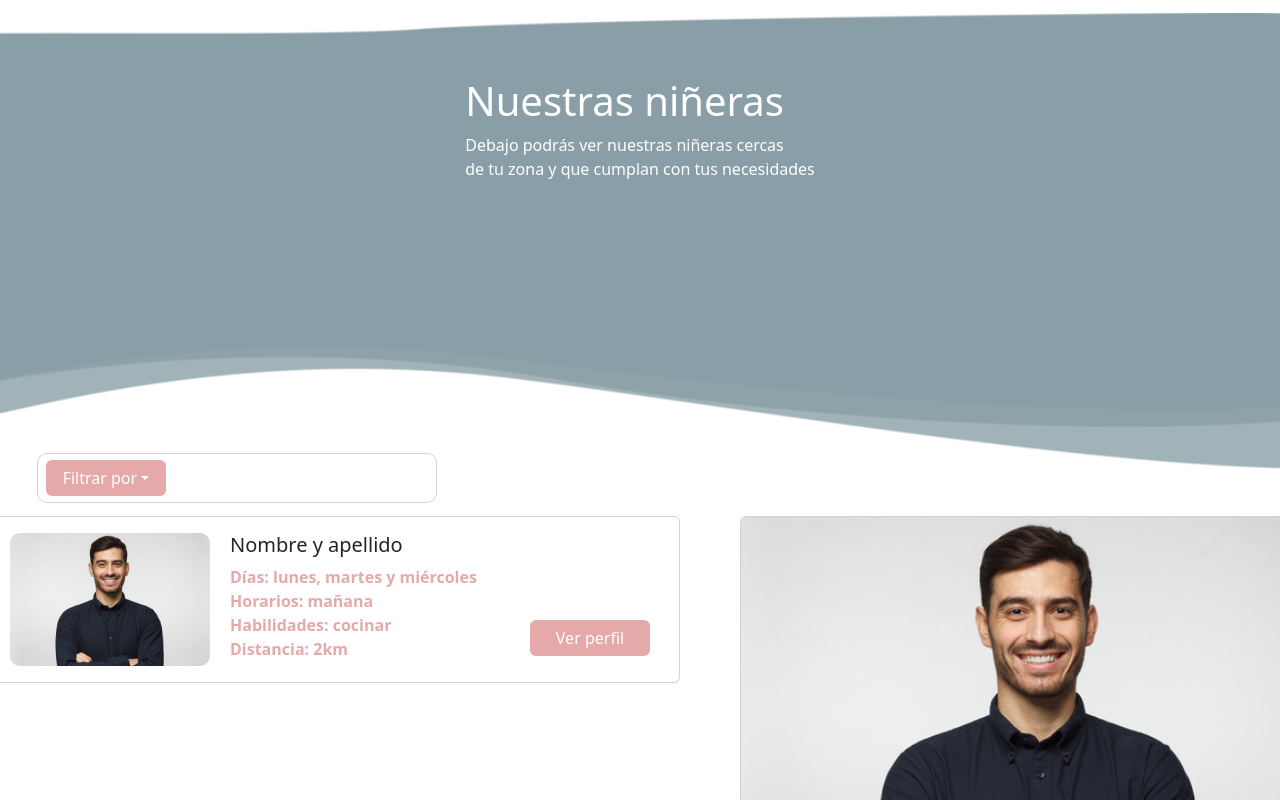
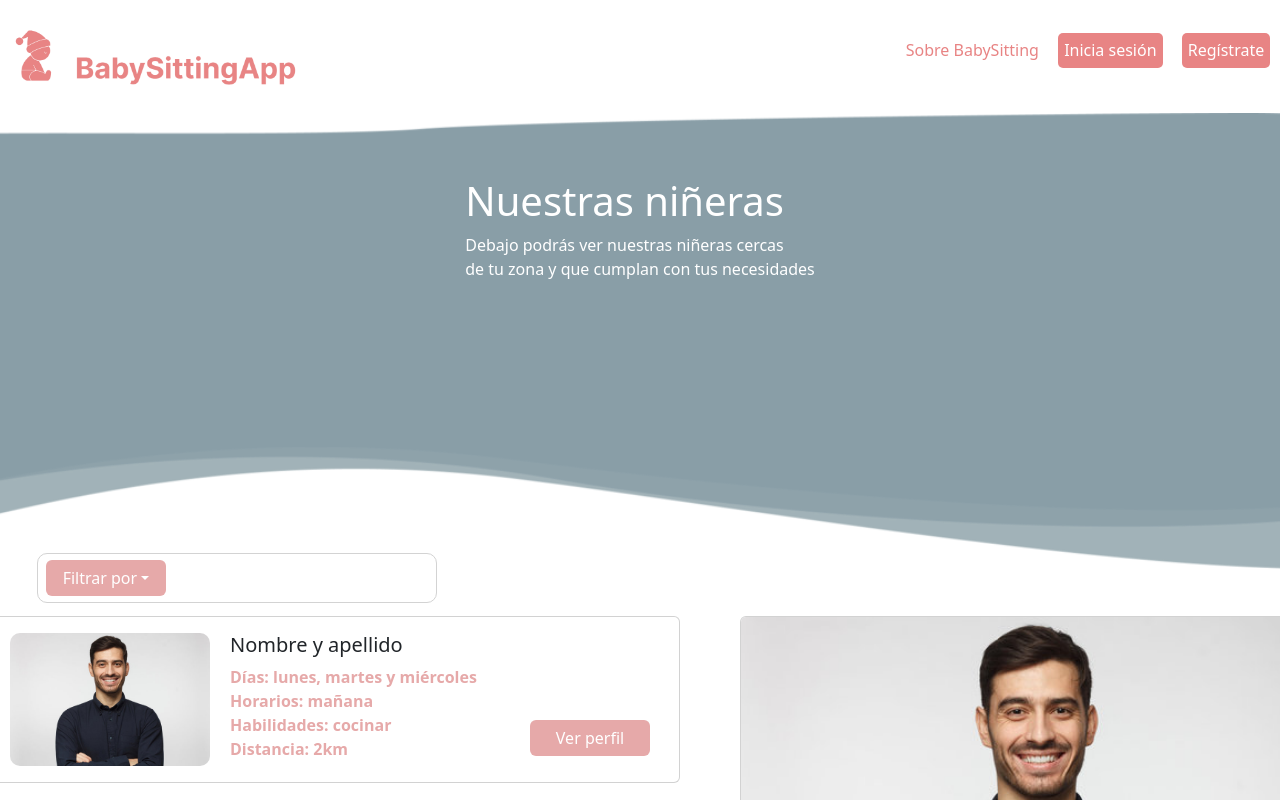
Before and after one commit to tadeoressio/c18-44-t-java-angular, an Angular app in the folder Front/BabySittingApp/: page /BabySittersList in a window 1280 px wide. Shown: the top 800 px of the page. Built offline with nearby package versions, Linux system fonts and the light colour scheme.

Commit message:
change navbar label on babysitter list for netlify

```diff
--- a/Front/BabySittingApp/src/app/Features/baby-sitters-list/baby-sitters-list.component.html
+++ b/Front/BabySittingApp/src/app/Features/baby-sitters-list/baby-sitters-list.component.html
@@ -1,4 +1,4 @@
-<app-nav-bar></app-nav-bar>
+<app-navbar></app-navbar>
 <div id="banner">
     <div id="text">
         <div id="textBanner">
```
